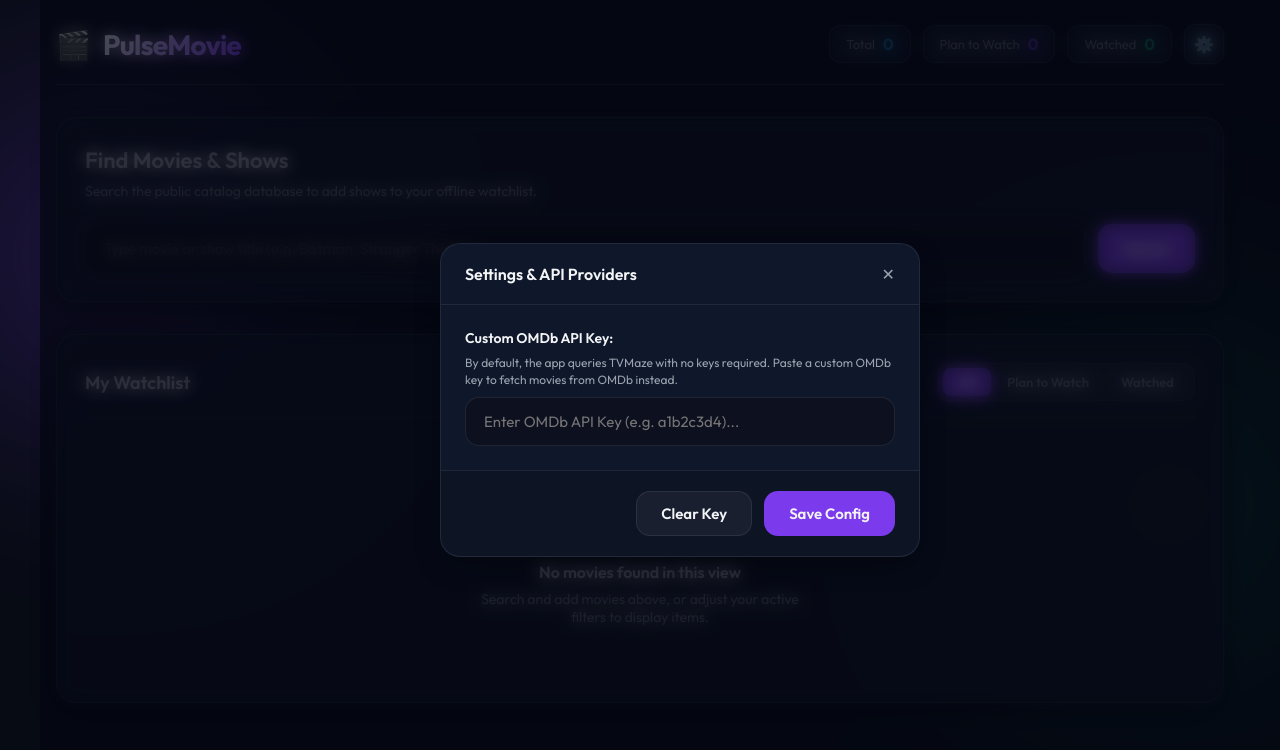
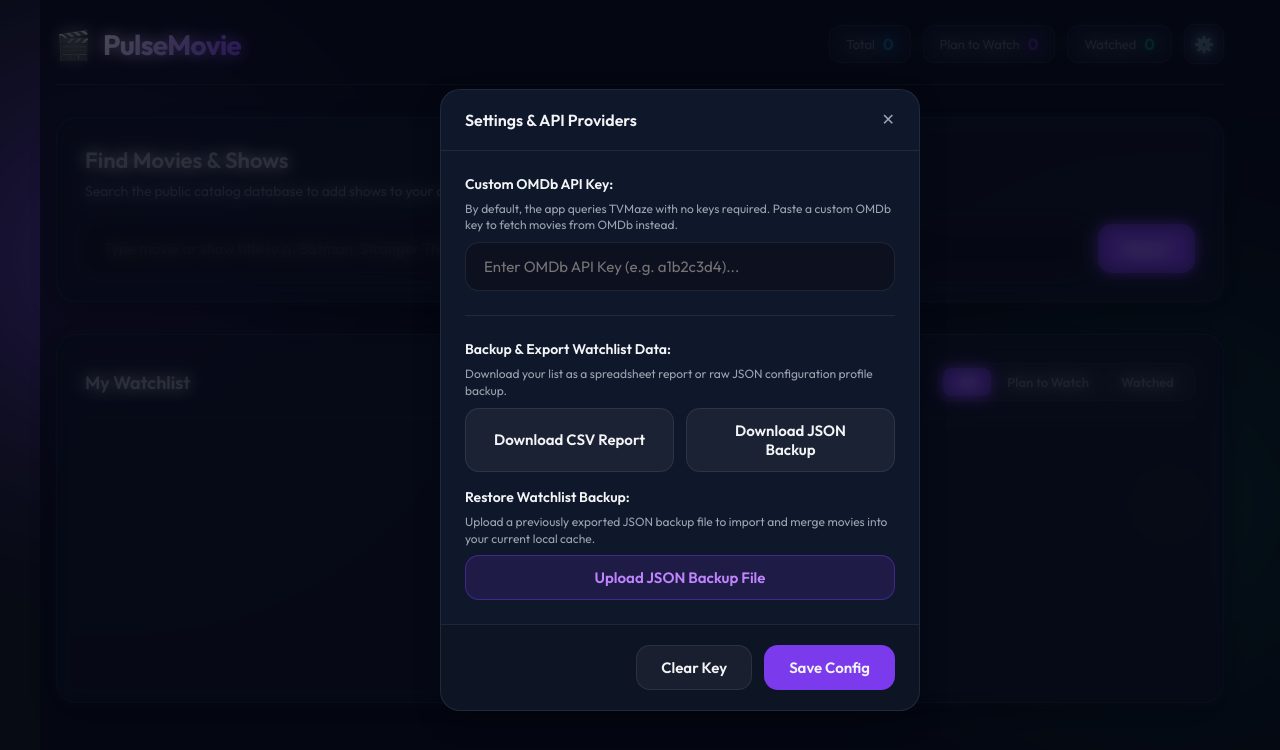
Before and after one commit to breakingthebot/movie-watchlist-vue, a Vue app: page / in a window 1280 px wide. Both pictures are taken after a click on the button "⚙️". Shown: the top 750 px of the page. Built offline with nearby package versions, Linux system fonts and the light colour scheme.

Commit message:
Add CSV export report generator and schema-validated JSON import backups to Settings panel

```diff
--- a/src/App.vue
+++ b/src/App.vue
@@ -2,9 +2,11 @@
 import { ref, computed } from 'vue';
 import { useWatchlist } from './composables/useWatchlist';
 import { useMovieSearch } from './composables/useMovieSearch';
+import { useWatchlistBackup } from './composables/useWatchlistBackup';
 
 const { watchlist, addToWatchlist, removeFromWatchlist, toggleWatched, updateNotes, updateUserRating, updateWatchedAt } = useWatchlist();
 const { searchResults, isSearching, searchError, searchMovies, clearSearch, omdbApiKey, validateOmdbKey } = useMovieSearch();
+const { exportToCSV, exportToJSON, importFromJSON } = useWatchlistBackup();
 
 const query = ref('');
 const activeTab = ref<'all' | 'plan' | 'watched'>('all');
@@ -14,6 +16,38 @@
 const showSettingsModal = ref(false);
 const tempApiKey = ref(omdbApiKey.value);
 const validationStatus = ref<'idle' | 'validating' | 'valid' | 'invalid'>('idle');
+
+const fileInput = ref<HTMLInputElement | null>(null);
+const backupFeedback = ref<string | null>(null);
+const backupFeedbackType = ref<'success' | 'error'>('success');
+
+const triggerFileImport = () => {
+  fileInput.value?.click();
+};
+
+const handleFileImport = (event: Event) => {
+  const target = event.target as HTMLInputElement;
+  const file = target.files?.[0];
+  if (!file) return;
+
+  const reader = new FileReader();
+  reader.onload = (e) => {
+    const text = e.target?.result as string;
+    const res = importFromJSON(text);
+    if (res.success) {
+      backupFeedbackType.value = 'success';
+      backupFeedback.value = `Successfully imported ${res.count} movie(s).`;
+    } else {
+      backupFeedbackType.value = 'error';
+      backupFeedback.value = res.error || 'Failed to import backup.';
+    }
+    target.value = '';
+    setTimeout(() => {
+      backupFeedback.value = null;
+    }, 4000);
+  };
+  reader.readAsText(file);
+};
 
 // Save settings key
 const handleSaveSettings = async () => {
@@ -391,6 +425,40 @@
             <span v-if="validationStatus === 'validating'" class="status-validating">🔄 Verifying key connection...</span>
             <span v-else-if="validationStatus === 'valid'" class="status-valid">✅ Key is working correctly!</span>
             <span v-else-if="validationStatus === 'invalid'" class="status-invalid">❌ Invalid API Key. Please verify key is active.</span>
+          </div>
+
+          <hr class="modal-divider" />
+
+          <!-- Backups Export Section -->
+          <div class="form-group">
+            <label>Backup & Export Watchlist Data:</label>
+            <p class="input-tip">Download your list as a spreadsheet report or raw JSON configuration profile backup.</p>
+            <div class="backup-btn-row">
+              <button @click="exportToCSV" class="btn btn-secondary btn-block">Download CSV Report</button>
+              <button @click="exportToJSON" class="btn btn-secondary btn-block">Download JSON Backup</button>
+            </div>
+          </div>
+
+          <!-- Backups Import Section -->
+          <div class="form-group">
+            <label>Restore Watchlist Backup:</label>
+            <p class="input-tip">Upload a previously exported JSON backup file to import and merge movies into your current local cache.</p>
+            <button @click="triggerFileImport" class="btn btn-purple btn-block">
+              Upload JSON Backup File
+            </button>
+            <input
+              ref="fileInput"
+              type="file"
+              accept=".json"
+              @change="handleFileImport"
+              class="hidden-file-input"
+            />
+          </div>
+
+          <div class="validation-row" v-if="backupFeedback">
+            <span :class="backupFeedbackType === 'success' ? 'status-valid' : 'status-invalid'">
+              {{ backupFeedback }}
+            </span>
           </div>
         </div>
         <div class="modal-footer">
@@ -1245,4 +1313,19 @@
   flex-direction: column;
   gap: 6px;
 }
+
+.modal-divider {
+  border: none;
+  border-top: 1px solid var(--border-color);
+  margin: 8px 0;
+}
+
+.backup-btn-row {
+  display: flex;
+  gap: 12px;
+}
+
+.hidden-file-input {
+  display: none;
+}
 </style>
--- /dev/null
+++ b/src/composables/useWatchlistBackup.ts
@@ -0,0 +1,104 @@
+/*
+ * src/composables/useWatchlistBackup.ts
+ * Manages CSV exports, JSON backups, and schema-validated JSON imports.
+ * Created: 2026-07-23
+ */
+
+import { useWatchlist } from './useWatchlist';
+import type { Movie } from './useWatchlist';
+
+export function useWatchlistBackup() {
+  const { watchlist } = useWatchlist();
+
+  /**
+   * Downloads the watchlist as a formatted JSON backup file.
+   */
+  const exportToJSON = () => {
+    const dataStr = JSON.stringify(watchlist.value, null, 2);
+    const blob = new Blob([dataStr], { type: 'application/json' });
+    const url = URL.createObjectURL(blob);
+    const link = document.createElement('a');
+    link.href = url;
+    link.download = 'pulse_movie_watchlist_backup.json';
+    link.click();
+    URL.revokeObjectURL(url);
+  };
+
+  /**
+   * Downloads the watchlist as an RFC 4180-compliant CSV spreadsheet.
+   */
+  const exportToCSV = () => {
+    const headers = ['ID', 'Title', 'Year', 'Genres', 'API Rating', 'Watched', 'My Rating', 'Watched Date', 'Notes'];
+    const rows = watchlist.value.map((m) => [
+      m.id,
+      `"${m.title.replace(/"/g, '""')}"`,
+      m.year,
+      `"${m.genre.join(', ')}"`,
+      m.rating,
+      m.watched ? 'Yes' : 'No',
+      m.userRating || 'N/A',
+      m.watchedAt || 'N/A',
+      `"${(m.notes || '').replace(/"/g, '""')}"`
+    ]);
+
+    const csvContent = [headers.join(','), ...rows.map((r) => r.join(','))].join('\n');
+    const blob = new Blob([csvContent], { type: 'text/csv;charset=utf-8;' });
+    const url = URL.createObjectURL(blob);
+    const link = document.createElement('a');
+    link.href = url;
+    link.download = 'pulse_movie_watchlist.csv';
+    link.click();
+    URL.revokeObjectURL(url);
+  };
+
+  /**
+   * Parses and merges a JSON backup string into the watchlist, filtering duplicates.
+   */
+  const importFromJSON = (jsonStr: string): { success: boolean; count: number; error?: string } => {
+    try {
+      const parsed = JSON.parse(jsonStr);
+      if (!Array.isArray(parsed)) {
+        return { success: false, count: 0, error: 'Backup file must contain a list of movies.' };
+      }
+
+      // Filter valid items containing ID and Title
+      const validMovies = parsed.filter((item) => item && typeof item === 'object' && item.id && item.title);
+      if (validMovies.length === 0) {
+        return { success: false, count: 0, error: 'No valid movie items found in the backup file.' };
+      }
+
+      let importCount = 0;
+      validMovies.forEach((item) => {
+        // Prevent duplicate IDs
+        if (!watchlist.value.some((m) => m.id === item.id)) {
+          const movie: Movie = {
+            id: String(item.id),
+            title: String(item.title),
+            year: String(item.year || 'N/A'),
+            poster: String(item.poster || ''),
+            genre: Array.isArray(item.genre) ? item.genre.map(String) : [],
+            rating: String(item.rating || 'N/A'),
+            plot: String(item.plot || ''),
+            watched: Boolean(item.watched),
+            notes: item.notes ? String(item.notes) : undefined,
+            userRating: typeof item.userRating === 'number' ? item.userRating : undefined,
+            watchedAt: item.watchedAt ? String(item.watchedAt) : undefined,
+            addedAt: String(item.addedAt || new Date().toISOString())
+          };
+          watchlist.value.push(movie);
+          importCount++;
+        }
+      });
+
+      return { success: true, count: importCount };
+    } catch (e) {
+      return { success: false, count: 0, error: 'Failed to parse JSON backup file.' };
+    }
+  };
+
+  return {
+    exportToJSON,
+    exportToCSV,
+    importFromJSON
+  };
+}
```
Also changed, not shown: 2 other files (tests, documents, lock files or other folders).
